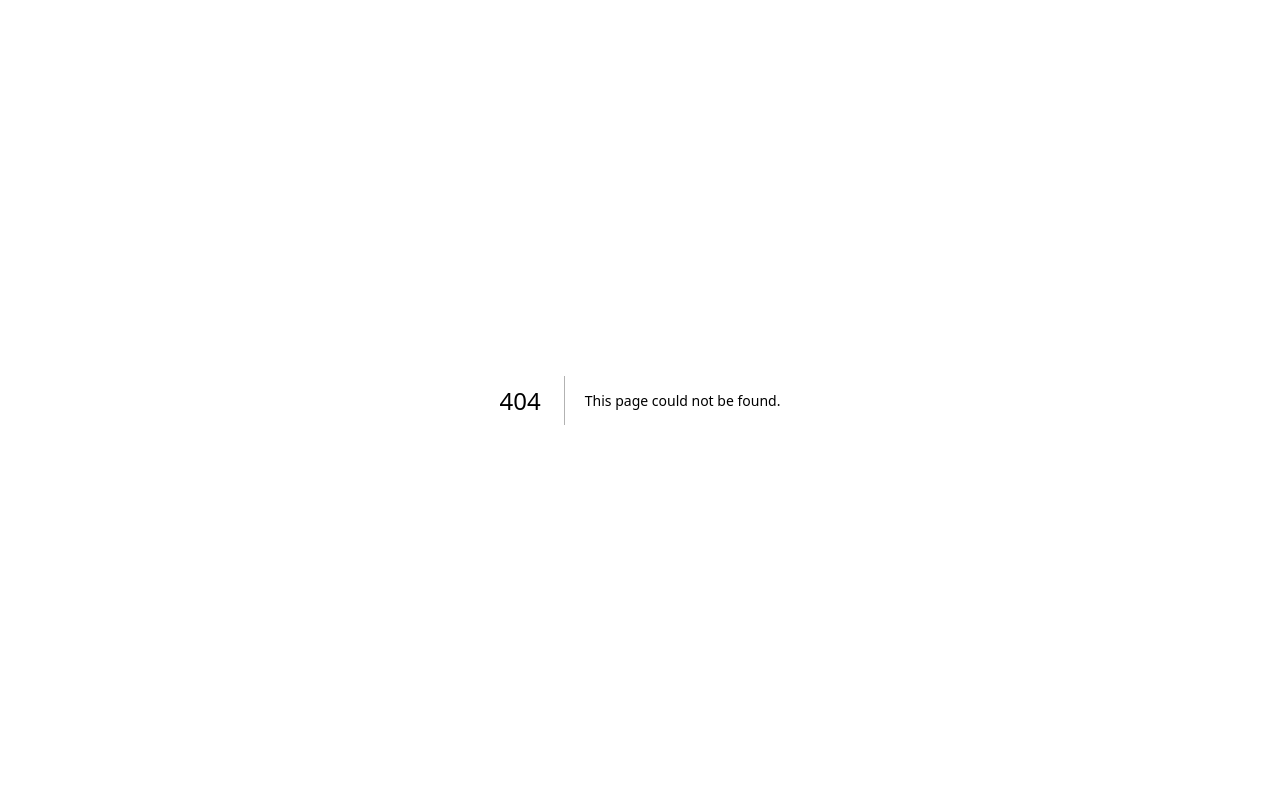
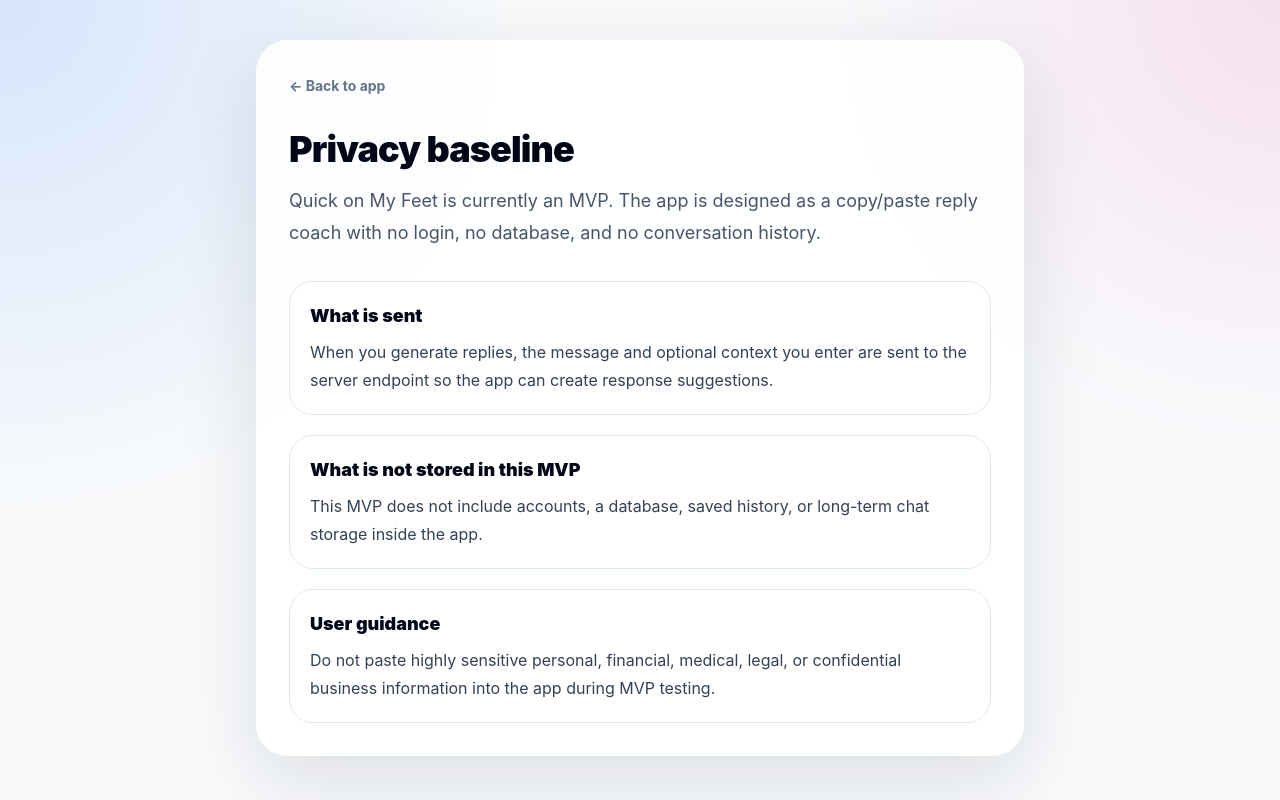
Before and after one commit to AidenOh-1/Quick-on-My-Feet, a Next.js app: page /privacy in a window 1280 px wide. Before the commit this address had no page. Built offline with nearby package versions, Linux system fonts and the light colour scheme.

Commit message:
Add MVP privacy page

```diff
--- /dev/null
+++ b/app/privacy/page.tsx
@@ -0,0 +1,41 @@
+export default function PrivacyPage() {
+  return (
+    <main className="min-h-screen px-4 py-10 sm:px-6 lg:px-8">
+      <section className="mx-auto max-w-3xl rounded-[2rem] border border-white/80 bg-white/85 p-6 shadow-soft backdrop-blur md:p-8">
+        <a href="/" className="text-sm font-bold text-slate-500 hover:text-slate-900">
+          ← Back to app
+        </a>
+
+        <h1 className="mt-8 text-4xl font-black tracking-tight text-slate-950">
+          Privacy baseline
+        </h1>
+        <p className="mt-4 text-lg leading-8 text-slate-600">
+          Quick on My Feet is currently an MVP. The app is designed as a copy/paste reply coach with no login, no database, and no conversation history.
+        </p>
+
+        <div className="mt-8 grid gap-5 text-slate-700">
+          <section className="rounded-3xl border border-slate-200 bg-white p-5">
+            <h2 className="text-lg font-black text-slate-950">What is sent</h2>
+            <p className="mt-2 leading-7">
+              When you generate replies, the message and optional context you enter are sent to the server endpoint so the app can create response suggestions.
+            </p>
+          </section>
+
+          <section className="rounded-3xl border border-slate-200 bg-white p-5">
+            <h2 className="text-lg font-black text-slate-950">What is not stored in this MVP</h2>
+            <p className="mt-2 leading-7">
+              This MVP does not include accounts, a database, saved history, or long-term chat storage inside the app.
+            </p>
+          </section>
+
+          <section className="rounded-3xl border border-slate-200 bg-white p-5">
+            <h2 className="text-lg font-black text-slate-950">User guidance</h2>
+            <p className="mt-2 leading-7">
+              Do not paste highly sensitive personal, financial, medical, legal, or confidential business information into the app during MVP testing.
+            </p>
+          </section>
+        </div>
+      </section>
+    </main>
+  );
+}
```
